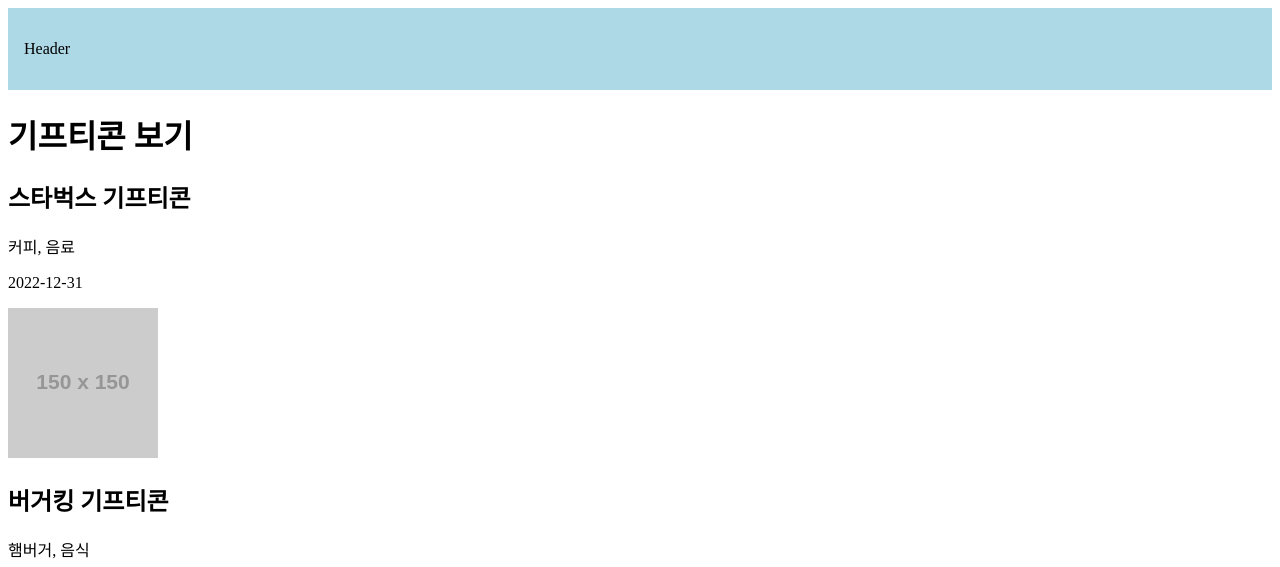
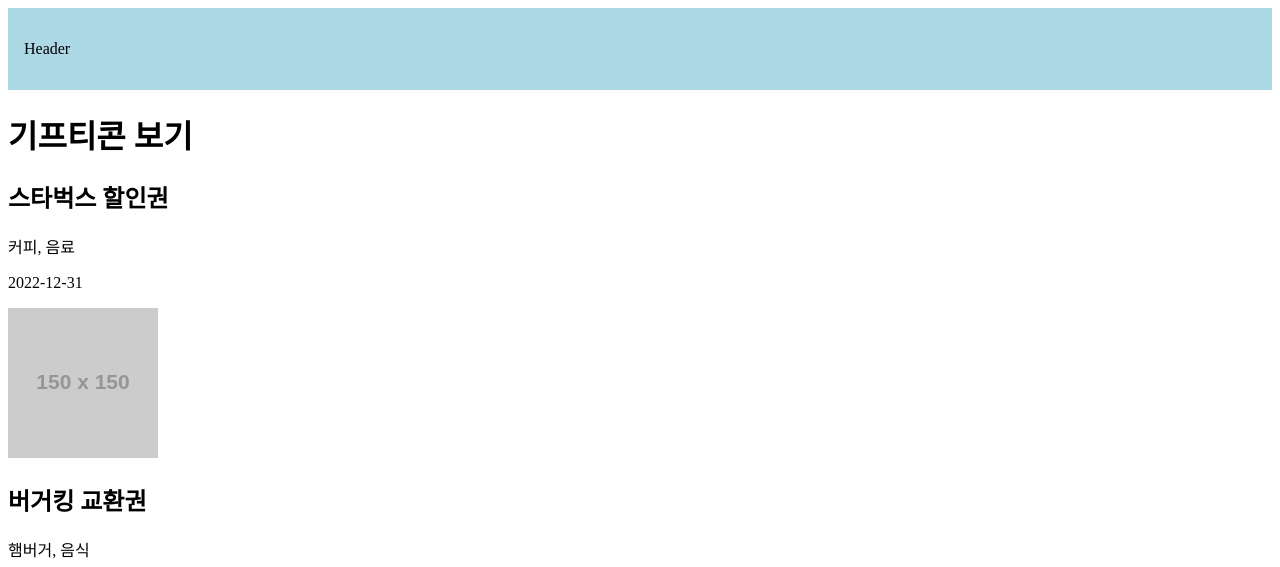
Before and after one commit to dev-honing/Gifticon, a Next.js app in the folder family-gifticon/: page /gifts in a window 1280 px wide. Shown: the top 567 px of the page. Built offline with nearby package versions, Linux system fonts and the light colour scheme.

Commit message:
Fix: 인터페이스에 맞게 예제 데이터 편집

```diff
--- a/family-gifticon/app/gifts/page.tsx
+++ b/family-gifticon/app/gifts/page.tsx
@@ -5,17 +5,23 @@
   const gifts: Gift[] = [
     {
       id: 1,
-      name: "스타벅스 기프티콘",
+      name: "스타벅스 할인권",
       category: ["커피", "음료"],
       expiryDate: new Date("2022-12-31"),
       imgURL: "https://via.placeholder.com/150",
+      used: "아직",
+      store: "스타벅스",
+      type: "할인권"
     },
     {
       id: 2,
-      name: "버거킹 기프티콘",
+      name: "버거킹 교환권",
       category: ["햄버거", "음식"],
       expiryDate: new Date("2024-12-31"),
       imgURL: "https://via.placeholder.com/150",
+      used: "사용함",
+      store: "버거킹",
+      type: "교환권"
     },
     {
       id: 3,
@@ -23,6 +29,9 @@
       category: ["커피", "음료"],
       expiryDate: new Date("2026-12-31"),
       imgURL: "https://via.placeholder.com/150",
+      used: "아직",
+      store: "메가커피",
+      type: "할인권"
     },
   ];
   return (
```
